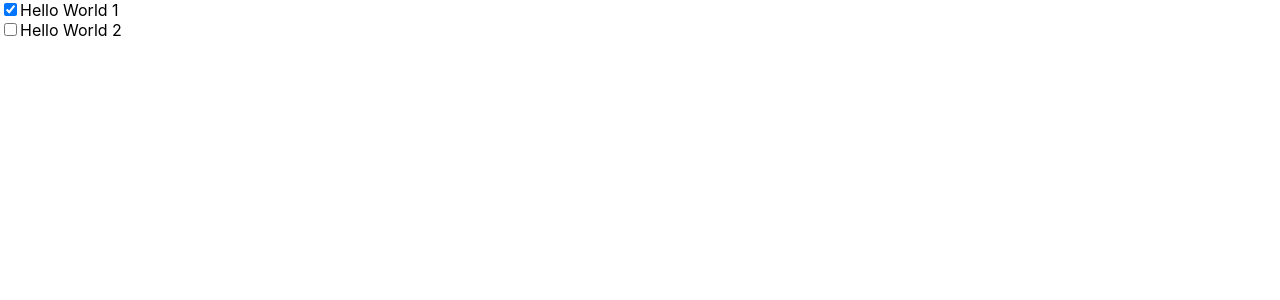
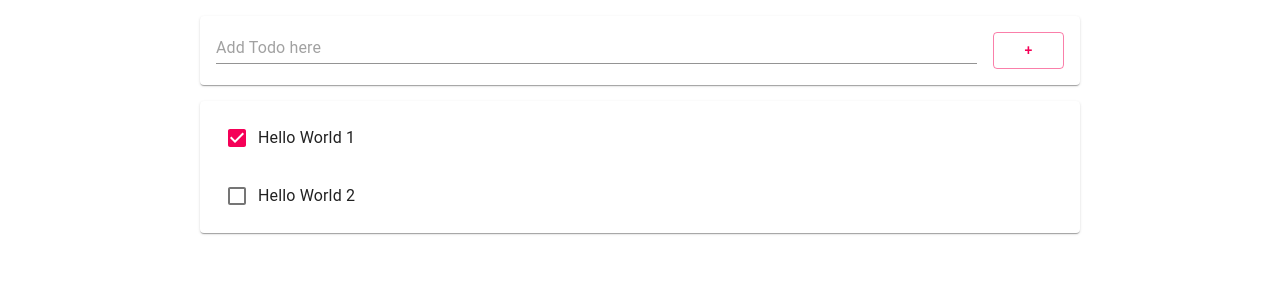
Before and after one commit to miknieyh/todoList-front, a React (Create React App) app: page / in a window 1280 px wide. Shown: the top 300 px of the page. Built offline with nearby package versions, Linux system fonts and the light colour scheme.

Commit message:
todo 추가

```diff
--- /dev/null
+++ b/src/AddTodo.js
@@ -0,0 +1,49 @@
+import React from "react";
+import { TextField, Paper, Button, Grid } from "@material-ui/core";
+
+class AddTodo extends React.Component {
+    constructor(props) {
+        super(props);
+        this.state = {item : {title:""}}; // 사용자의 입력을 저장할 오브젝트
+        this.add = props.add; //props함수를 this.add에 연결
+    }
+    //함수 작성
+    onInputChange = (e) => {
+        const thisItem = this.state.item;
+        thisItem.title = e.target.value;
+        this.setState({item:thisItem});
+        console.log(thisItem);
+    }
+    //함수 작성
+    onButtonClick = () => {
+        this.add(this.state.item); //add 함수 사용
+        this.setState({item:{title:""}}); //초기화
+    }
+
+    enterKeyEventHandler = (e) => {
+        if(e.key === 'Enter') {
+            this.onButtonClick();
+        }
+    }
+
+    render() {
+        return (
+            <Paper style={{margin:16,padding:16}}>
+                <Grid container>
+                    <Grid xs={11} md={11} item style={{paddingRight:16}}>
+                        <TextField onChange={this.onInputChange}
+                                   onKeyDown={this.enterKeyEventHandler}
+                                   placeholder="Add Todo here" fullWidth/>
+                    </Grid>
+                    <Grid xs={1} md={1} item>
+                        <Button onClick={this.onButtonClick} fullWidth color="secondary" variant="outlined">
+                            +
+                        </Button>
+                    </Grid>
+                </Grid>
+            </Paper>
+        );
+    }
+}
+
+export default AddTodo;
--- a/src/App.js
+++ b/src/App.js
@@ -1,5 +1,7 @@
 import React from 'react';
 import Todo from './Todo';
+import AddTodo from "./AddTodo";
+import {Paper, List, Container} from '@material-ui/core';
 import './App.css';
 
 class App extends React.Component{
@@ -10,13 +12,32 @@
                 { id:1, title: "Hello World 2", done: false},]
         };
     }
+    //함수 추가
+    add = (item) => {
+        const thisItems = this.state.items;
+        item.id = "ID-" + this.state.items.length; //key를 위한 id 추가
+        item.done = false;
+        thisItems.push(item); //리스트에 아이템 추가
+        this.setState({items:thisItems}); //업데이트는 반드시 this.setState로 해야 됨
+        console.log("items : ",this.state.items);
+    }
   render() {
-        var todoItems = this.state.items.map((item, idx) => (
-            <Todo item={item} key={item.id}/>
-            ));
+        var todoItems = this.state.items.length > 0 && (
+            <Paper style={{margin:16}}>
+                <List>
+                    {this.state.items.map((item, idx)=> (
+                        <Todo item = {item} key ={item.id}/>
+                    ))}
+                </List>
+            </Paper>
+        );
     return(
-      <div ClassName="App">{todoItems}</div>
-    );
+      <div ClassName="App">
+          <Container maxWidth="md">
+              <AddTodo add={this.add}/>
+              <div className="TodoList">{todoItems}</div>
+          </Container></div>
+    )                                                                                                                                                                                                                                                                                                                 ;
   }
 }
 
--- a/src/Todo.js
+++ b/src/Todo.js
@@ -1,4 +1,5 @@
 import React from 'react';
+import { ListItem, ListItemText, InputBase, Checkbox } from '@material-ui/core';
 
 class Todo extends React.Component {
     constructor(props) {
@@ -6,16 +7,22 @@
         this.state = { item: props.item };
     }
     render() {
+        const item = this.state.item;
         return (
-            <div className="Todo">
-                <input
-                    type="checkbox"
-                    id={this.state.item.id}
-                    name={this.state.item.id}
-                    checked={this.state.item.done}
-                />
-                <label id={this.state.item.id}>{this.state.item.title}</label>
-            </div>
+            <ListItem>
+                <Checkbox checked = {item.done} />
+                <ListItemText>
+                    <InputBase
+                        inputProps ={{'aria-label':'naked'}}
+                        type='text'
+                        id={item.id}
+                        name={item.id}
+                        value={item.title}
+                        multiline={true}
+                        fullWidth={true}
+                    />
+                </ListItemText>
+            </ListItem>
         );
     }
 }
```
